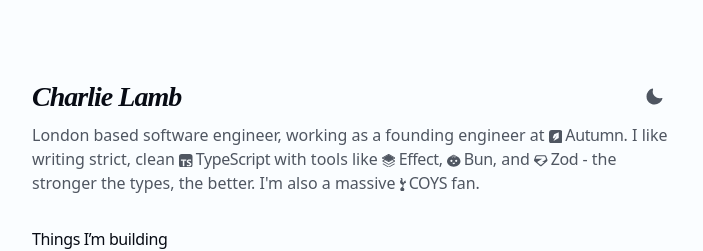
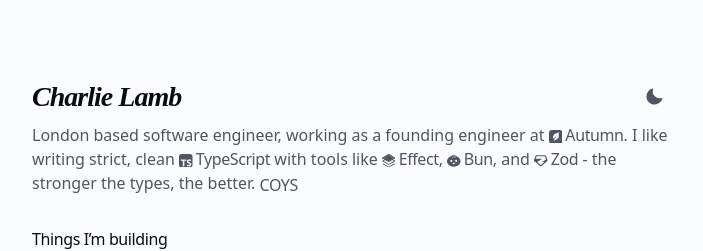
Before and after one commit to charlietlamb/charlielambdotcom, a Next.js app: page / in a window 1280 px wide. Shown: the top 251 px of the page, without its empty margins (288-991 px from the left). Built offline with nearby package versions, Linux system fonts and the light colour scheme; no server answers.

Commit message:
Show COYS as plain text link without icon

```diff
--- a/components/header.tsx
+++ b/components/header.tsx
@@ -1,7 +1,6 @@
 import { AutumnIcon } from "@/components/icons/autumn-icon";
 import { BunIcon } from "@/components/icons/bun-icon";
 import { EffectIcon } from "@/components/icons/effect-icon";
-import { SpursIcon } from "@/components/icons/spurs-icon";
 import { TypeScriptIcon } from "@/components/icons/typescript-icon";
 import { ZodIcon } from "@/components/icons/zod-icon";
 import { ThemeToggle } from "@/components/theme-toggle";
@@ -53,14 +52,11 @@ export function Header() {
           icon={ZodIcon}
           suffix=" - the"
         />{" "}
-        stronger the types, the better. I&apos;m also a massive{" "}
+        stronger the types, the better.{" "}
         <ToolLink
           backgroundTint="spurs"
           href="https://www.tottenhamhotspur.com"
           label="COYS"
-          icon={SpursIcon}
-          iconClassName="h-[0.84375em] w-[0.37em]"
-          suffix=" fan."
         />
       </p>
     </header>
--- a/components/tool-link.tsx
+++ b/components/tool-link.tsx
@@ -4,7 +4,7 @@ type ToolLinkProps = {
   backgroundTint?: "autumn" | "typescript" | "effect" | "bun" | "zod" | "spurs";
   href: string;
   label: string;
-  icon: React.ComponentType<React.ComponentPropsWithoutRef<"svg">>;
+  icon?: React.ComponentType<React.ComponentPropsWithoutRef<"svg">>;
   iconClassName?: string;
   suffix?: string;
 };
@@ -26,7 +26,7 @@ export function ToolLink({
         data-background-tint={backgroundTint}
         className="inline-flex max-w-full translate-y-0.5 items-end gap-[0.2em] align-baseline font-medium leading-none tracking-tight text-muted-foreground transition-colors hover:text-foreground focus-visible:text-foreground"
       >
-        <Icon className={`${iconClassName} shrink-0`} />
+        {Icon ? <Icon className={`${iconClassName} shrink-0`} /> : null}
         {label}
       </Link>
       {suffix}
```
